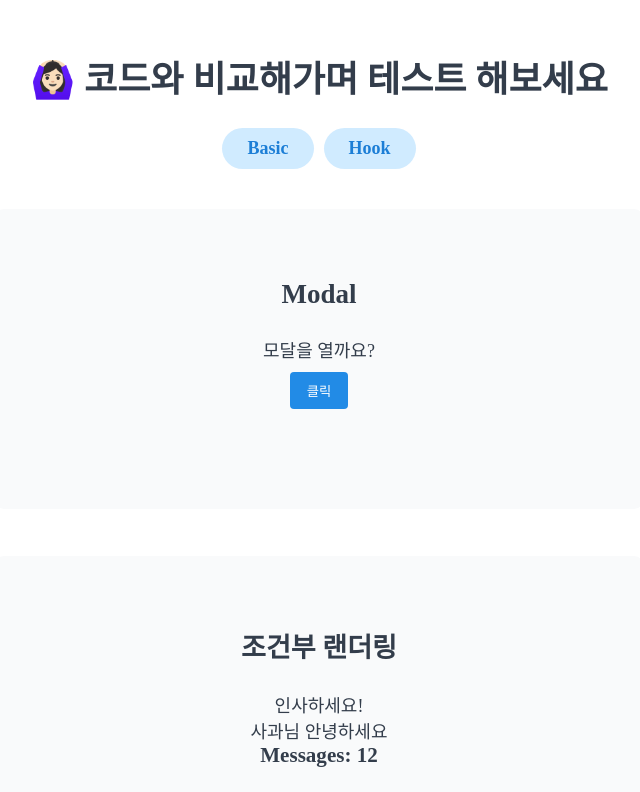
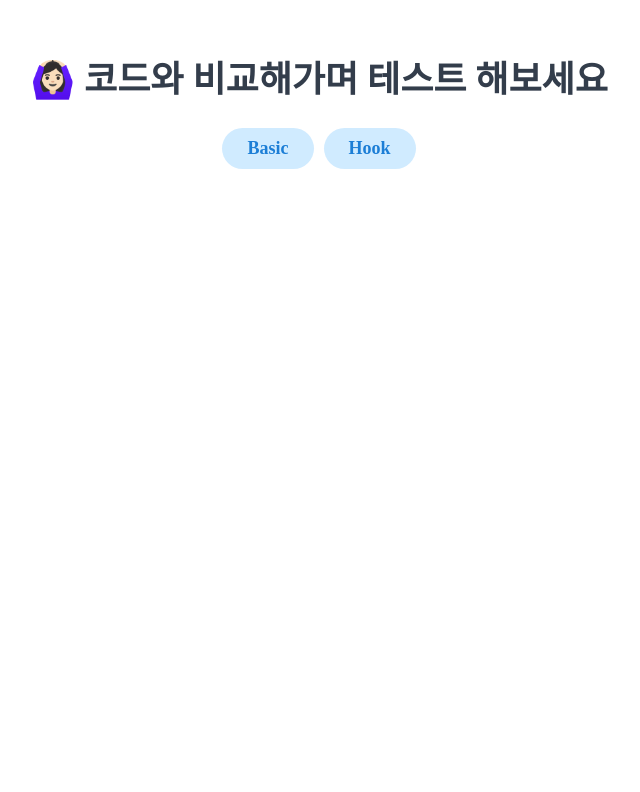
Before and after one commit to mirro97/react-playground, a React (Create React App) app: page / in a window 1280 px wide. Shown: the top 792 px of the page, without its empty margins (321-961 px from the left). Built offline with nearby package versions, Linux system fonts and the light colour scheme; a web font is replaced by a local one.

Commit message:
링크 수정 재업로드

```diff
--- a/package.json
+++ b/package.json
@@ -2,6 +2,7 @@
   "name": "free-play",
   "version": "0.1.0",
   "private": true,
+  "homepage": "https://mirro97.github.io/react-playground-result/",
   "dependencies": {
     "@testing-library/jest-dom": "^5.16.4",
     "@testing-library/react": "^13.3.0",
--- a/src/App.js
+++ b/src/App.js
@@ -16,8 +16,8 @@ function App() {
       <NavBar />
 
       <Routes>
-        <Route path="/" element={<Basic />} />
-        <Route path="/Hooks" element={<Hooks />} />
+        <Route path="/react-playground-result/" element={<Basic />} />
+        <Route path="/react-playground-result/Hooks" element={<Hooks />} />
       </Routes>
     </div>
   );
--- a/src/component/NavBar.js
+++ b/src/component/NavBar.js
@@ -5,10 +5,10 @@ export default function NavBar() {
   return (
     <ul className="nav-bar">
       <li>
-        <Link to="/">Basic</Link>
+        <Link to="/react-playground-result/">Basic</Link>
       </li>
       <li>
-        <Link to="/Hooks">Hook</Link>
+        <Link to="/react-playground-result/Hooks">Hook</Link>
       </li>
     </ul>
   );
```
